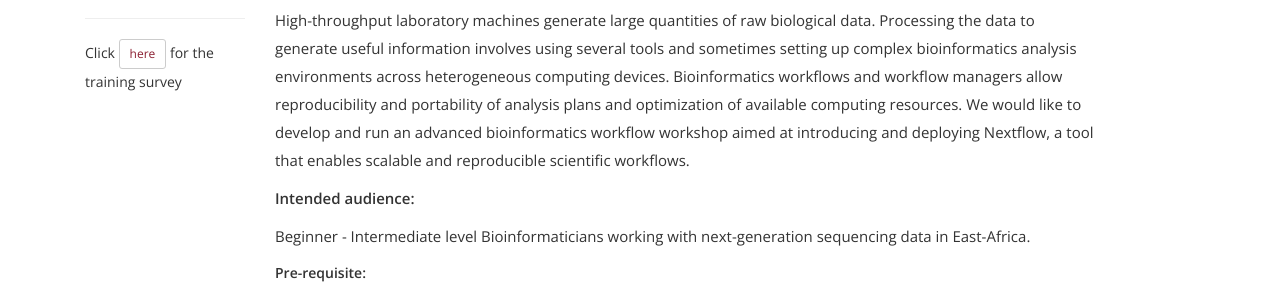
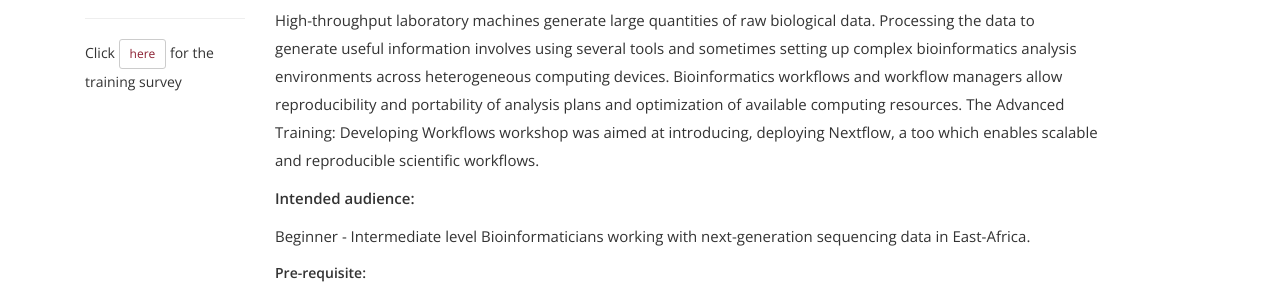
Before and after one commit to uct-cbio/ngs-academy, a Jekyll site: the page built from _posts/2022-04-13-Advanced-Training-Developing- Workflows.md, in a window 1280 px wide. Shown: the part 430-718 px from the top of the page. Built offline with Jekyll 4.4.1, drawn with Linux system fonts in a browser that asks for light colours; nearby versions of some CDN libraries; some web fonts are replaced; comment, search, counter and statistics services are not loaded.

Commit message:
archived course

```diff
--- a/_posts/2022-04-13-Advanced-Training-Developing- Workflows.md
+++ b/_posts/2022-04-13-Advanced-Training-Developing- Workflows.md
@@ -4,8 +4,8 @@
 date: 2022-04-13
 main_menu: courses
 permalink: /:year/:title
-category: upcoming
-course_overview : High-throughput laboratory machines generate large quantities of raw biological data.  Processing the data to generate useful information involves using several tools and sometimes setting up complex bioinformatics analysis environments across heterogeneous computing devices. Bioinformatics workflows and workflow managers allow reproducibility and portability of analysis plans and optimization of available computing resources.  We would like to develop and run an advanced  bioinformatics workflow workshop  aimed at introducing and deploying Nextflow, a tool that enables scalable and reproducible scientific workflows.
+category: past-course
+course_overview :  High-throughput laboratory machines generate large quantities of raw biological data. Processing the data to generate useful information involves using several tools and sometimes setting up complex bioinformatics analysis environments across heterogeneous computing devices. Bioinformatics workflows and workflow managers allow reproducibility and portability of analysis plans and optimization of available computing resources. The Advanced Training in Developing Workflows workshop was aimed at introducing, deploying Nextflow, a too which enables scalable and reproducible scientific workflows.
 start_date: 2022-04-25
 end_date: 2022-04-29
 group: group1
@@ -19,7 +19,7 @@
 
 <p align="left"><b >Course overview:</b></p>
 
- <p align="left">High-throughput laboratory machines generate large quantities of raw biological data. Processing the data to generate useful information involves using several tools and sometimes setting up complex bioinformatics analysis environments across heterogeneous computing devices. Bioinformatics workflows and workflow managers allow reproducibility and portability of analysis plans and optimization of available computing resources. We would like to develop and run an advanced bioinformatics workflow workshop aimed at introducing and deploying Nextflow, a tool that enables scalable and reproducible scientific workflows.
+ <p align="left">High-throughput laboratory machines generate large quantities of raw biological data. Processing the data to generate useful information involves using several tools and sometimes setting up complex bioinformatics analysis environments across heterogeneous computing devices. Bioinformatics workflows and workflow managers allow reproducibility and portability of analysis plans and optimization of available computing resources. The Advanced Training: Developing Workflows workshop was aimed at introducing, deploying Nextflow, a too which enables scalable and reproducible scientific workflows.
  <p>
 
 
```
